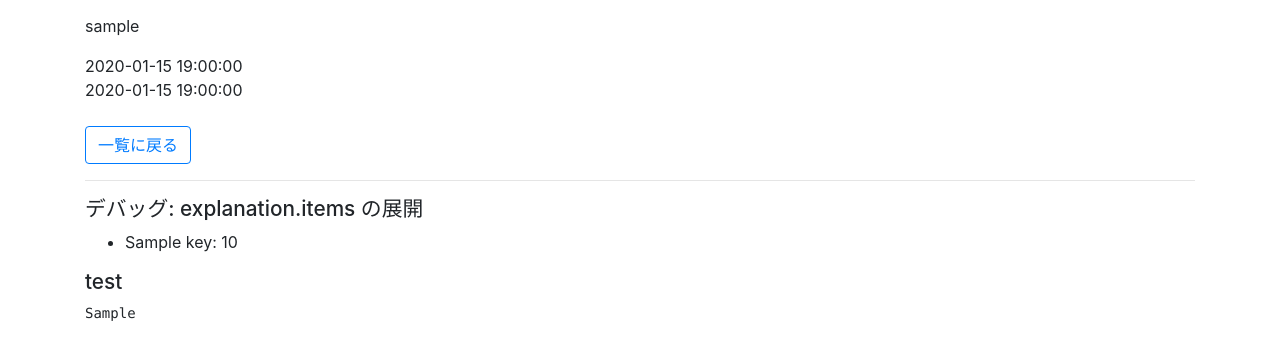
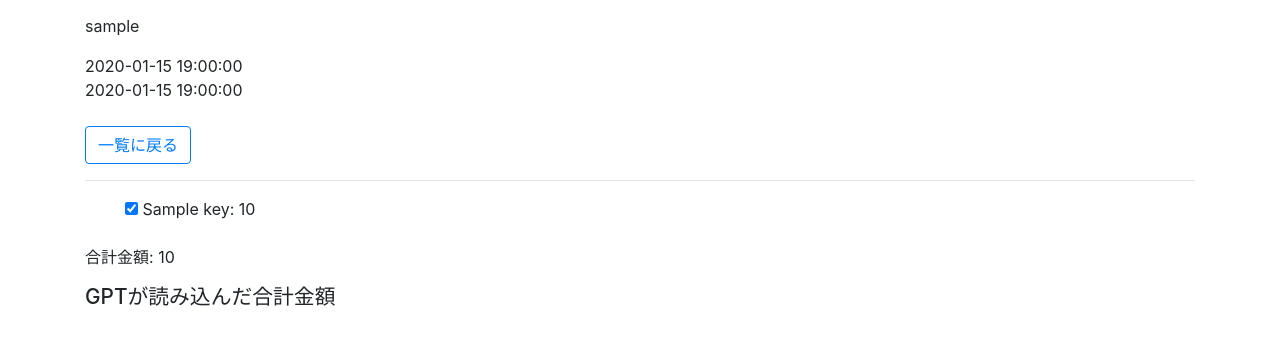
Before and after one commit to s1f102201560/rent_checker, a Django app: template src/gpt/templates/gpt/article_detail.html in a window 1280 px wide. Shown: the part 234-594 px from the top of the page. Run offline with Django 4.2, Linux system fonts and the light colour scheme; tables that the repository leaves empty hold one stand-in row (values such as "Sample post"); the template is opened without the code that fills it: values that come from a table or form of the project are taken from there, most other values are stand-ins (such as "Sample title", 1, 10 or a date in 2020); some libraries are stand-ins or nearby versions.

Commit message:
チェックボックスによる金額計算の実装

```diff
--- a/src/gpt/templates/gpt/article_detail.html
+++ b/src/gpt/templates/gpt/article_detail.html
@@ -35,15 +35,49 @@
 </div>
 
 <hr>
-<h2>デバッグ: explanation.items の展開</h2>
+
 <ul>
     {% for key, value in explanation.items %}
-        <li>{{ key }}: {{ value|intcomma }}</li>
+    {% if key != "合計金額" %}
+    <li>
+        <label>
+            <input type="checkbox" class="item-checkbox" data-value="{{ value }}" checked onchange="updateTotal()">
+            {{ key }}: {{ value|intcomma }}
+        </label>
+    </li>
+    {% endif %}
     {% endfor %}
 </ul>
 
-<h2>test</h2>
-<pre>{{ memo.explanation }}</pre>
+    <p>合計金額: <span id="total">{{ total|intcomma }}</span></p>
+
+    <h2> GPTが読み込んだ合計金額</h2>
+    {% for key, value in explanation.items %}
+    {% if key == "合計金額" %}
+        <label>
+            {{ key }}: {{ value|intcomma }}
+        </label>
+    {% endif %}
+    {% endfor %}
 
 
+
+<script>
+    function updateTotal() {
+        let total = 0;
+        const checkboxes = document.querySelectorAll('.item-checkbox');
+        checkboxes.forEach(checkbox => {
+            if (checkbox.checked) {
+                total += parseInt(checkbox.dataset.value);
+            }
+        });
+        document.getElementById('total').innerText = total.toLocaleString();
+    }
+</script>
+
+<style>
+    ul {
+        list-style: none;
+    }
+</style>
 {% endblock %}
```
Also changed, not shown: src/gpt/views.py (+8 -1 lines).
